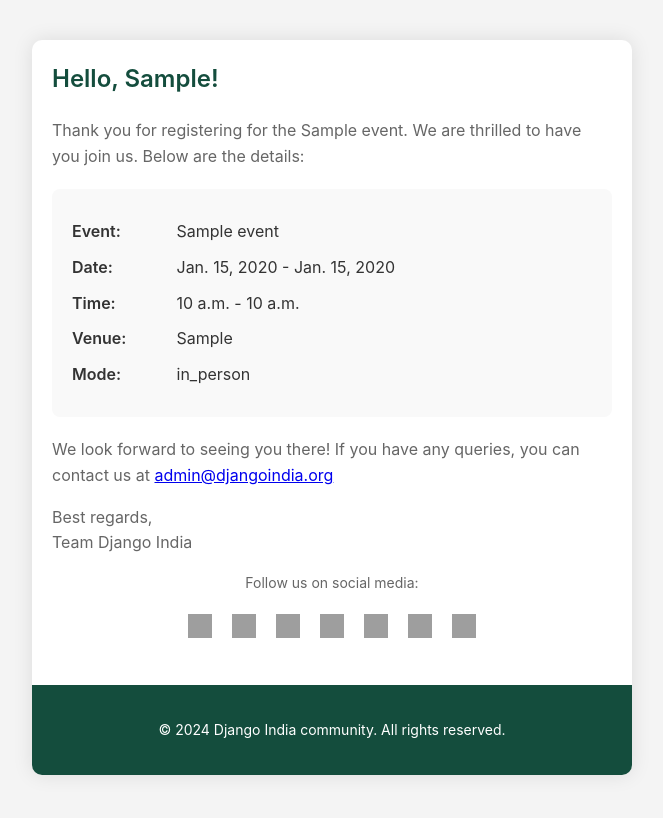
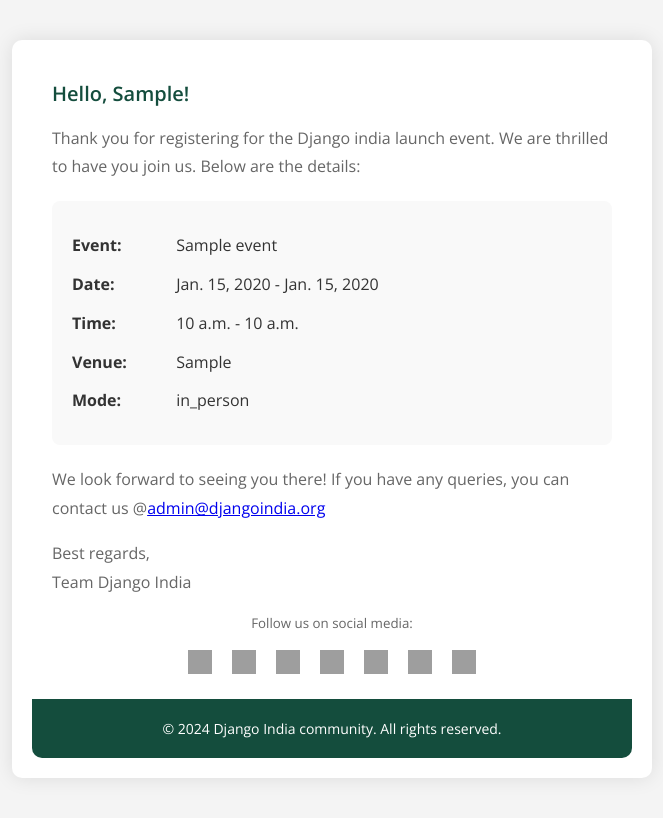
Before and after one commit to djangoindia/djangoindia.org, a Django app: template backend/templates/admin/registration_success.html in a window 1280 px wide. Shown: the whole page, without its empty margins (308-971 px from the left). Before the commit the page ends 775 px from the top, so only its background shows below. Run offline with Django 4.2, Linux system fonts and the light colour scheme; tables that the repository leaves empty hold one stand-in row (values such as "Sample post"); the template is opened without the code that fills it: values that come from a table or form of the project are taken from there, most other values are stand-ins (such as "Sample title", 1, 10 or a date in 2020); parts of the project's set-up code (start-up, migrations or seed data) failed here and were passed over; grey boxes are pictures that could not be loaded.

Commit message:
mail template fix

```diff
--- a/backend/templates/admin/registration_success.html
+++ b/backend/templates/admin/registration_success.html
@@ -4,19 +4,11 @@
     <meta charset="UTF-8">
     <meta name="viewport" content="width=device-width, initial-scale=1.0">
     <title>Registration Confirmation</title>
+    <link rel="stylesheet" href="https://fonts.googleapis.com/css?family=Open+Sans:300,400,600,700&display=swap">
     <style>
-        :root {
-            --primary-color: #144D3D;
-            --background-color: #f4f4f4;
-            --text-color: #333;
-            --light-text-color: #666;
-        }
         body {
-            font-family: -apple-system, BlinkMacSystemFont, 'Segoe UI', Roboto, Oxygen-Sans, Ubuntu, Cantarell, 'Helvetica Neue', sans-serif;
-            background-color: var(--background-color);
-            margin: 0;
-            padding: 0;
-            line-height: 1.6;
+            font-family: 'Open Sans', sans-serif;
+            background-color: #f4f4f4;
         }
         .container {
             max-width: 600px;
@@ -24,19 +16,20 @@
             background-color: #fff;
             border-radius: 10px;
             box-shadow: 0 0 20px rgba(0, 0, 0, 0.1);
+            padding: 20px;
         }
         .content {
             padding: 20px;
         }
-        h2 {
-            color: var(--primary-color);
+        .content h2 {
+            color: #144D3D;
             margin-top: 0;
-            font-size: 24px;
+            font-size: 20px;
             font-weight: 600;
         }
-        p {
-            color: var(--light-text-color);
-            margin-bottom: 1em;
+        .content p {
+            line-height: 1.8;
+            color: #666;
         }
         .details {
             margin: 20px 0;
@@ -46,42 +39,44 @@
         }
         .details p {
             margin: 10px 0;
-            color: var(--text-color);
+            color: #333;
         }
-        .details strong {
+        .details p strong {
             display: inline-block;
             width: 100px;
-            font-weight: 600;
         }
         .footer {
-            background-color: var(--primary-color);
+            background-color: #144D3D;
             text-align: center;
             padding: 20px;
-
+            color: #fff;
             font-size: 14px;
             border-bottom-left-radius: 10px;
             border-bottom-right-radius: 10px;
         }
-        .footer > p {
-            color: #fff;
+        .footer p {
+            margin: 0;
         }
         .social-links {
             list-style: none;
             padding: 0;
-            margin: 20px 0;
+            margin: 0;
             display: flex;
             justify-content: center;
         }
         .social-links li {
             margin: 0 10px;
         }
-        .social-links img {
-            width: 24px;
-            height: 24px;
+        .social-links a {
+            color: #144D3D;
+            transition: color 0.2s ease;
         }
-        .bottom-section {
-            text-align: center;
-            font-size: 14px;
+        .social-links a:hover {
+            color: #333;
+        }
+        .bottom-section p{
+           text-align: center;
+           font-size: smaller;
         }
     </style>
 </head>
@@ -89,7 +84,7 @@
     <div class="container">
         <div class="content">
             <h2>Hello, {{ first_name }}!</h2>
-            <p>Thank you for registering for the {{event.name}}. We are thrilled to have you join us. Below are the details:</p>
+            <p>Thank you for registering for the Django india launch event. We are thrilled to have you join us. Below are the details:</p>
             <div class="details">
                 <p><strong>Event:</strong> {{ event.name }}</p>
                 {% if event.end_date %}
@@ -104,18 +99,18 @@
                 {% endif %}
                 <p><strong>Mode:</strong> {{ event.event_mode }}</p>
             </div>
-            <p>We look forward to seeing you there! If you have any queries, you can contact us at <a href="mailto:admin@djangoindia.org">admin@djangoindia.org</a></p>
-            <p>Best regards,<br>Team Django India</p>
+            <p>We look forward to seeing you there! If you have any queries, you can contact us @<a href="mailto:admin@djangoindia.org" target="_blank">admin@djangoindia.org</a></p>
+            <p>Best regards,<br/>Team Django India</p>
             <div class="bottom-section">
                 <p>Follow us on social media:</p>
                 <ul class="social-links">
-                    <li><a href="https://www.twitter.com/djangoindiaa" target="_blank" rel="noopener noreferrer"><img src="https://img.icons8.com/material/24/twitterx--v1.png" alt="Twitter"></a></li>
-                    <li><a href="https://www.instagram.com/djangoindia/" target="_blank" rel="noopener noreferrer"><img src="https://img.icons8.com/material/24/instagram-new--v1.png" alt="Instagram"></a></li>
-                    <li><a href="https://www.youtube.com/@djangoindiaa" target="_blank" rel="noopener noreferrer"><img src="https://img.icons8.com/material/24/youtube-play--v1.png" alt="YouTube"></a></li>
-                    <li><a href="https://discord.gg/YrmYTTBspe" target="_blank" rel="noopener noreferrer"><img src="https://img.icons8.com/material/24/discord-logo--v1.png" alt="Discord"></a></li>
-                    <li><a href="https://github.com/djangoindia" target="_blank" rel="noopener noreferrer"><img src="https://img.icons8.com/material/24/github.png" alt="GitHub"></a></li>
-                    <li><a href="https://www.reddit.com/r/djangoindia/" target="_blank" rel="noopener noreferrer"><img src="https://img.icons8.com/material/24/reddit.png" alt="Reddit"></a></li>
-                    <li><a href="https://www.linkedin.com/company/django-india/" target="_blank" rel="noopener noreferrer"><img src="https://img.icons8.com/material/24/linkedin--v1.png" alt="LinkedIn"></a></li>
+                    <li><a href="https://www.twitter.com/djangoindiaa" target="_blank"><img width="24" height="24" src="https://img.icons8.com/material/24/twitterx--v1.png" alt="twitterx--v1"/></a></li>
+                    <li><a href="https://www.instagram.com/djangoindia/" target="_blank"><img width="24" height="24" src="https://img.icons8.com/material/24/instagram-new--v1.png" alt="instagram-new--v1"/></a></li>
+                    <li><a href="https://www.youtube.com/@djangoindiaa" target="_blank"><img width="24" height="24" src="https://img.icons8.com/material/24/youtube-play--v1.png" alt="youtube-play--v1"/></a></li>
+                    <li><a href="https://discord.gg/YrmYTTBspe" target="_blank"><img width="24" height="24" src="https://img.icons8.com/material/24/discord-logo--v1.png" alt="discord-logo--v1"/></a></li>
+                    <li><a href="https://github.com/djangoindia" target="_blank"><img width="24" height="24" src="https://img.icons8.com/material/24/github.png" alt="github"/></a></li>
+                    <li><a href="https://www.reddit.com/r/djangoindia/" target="_blank"><img width="24" height="24" src="https://img.icons8.com/material/24/reddit.png" alt="reddit"/></a></li>
+                    <li><a href="https://www.linkedin.com/company/django-india/" target="_blank"><img width="24" height="24" src="https://img.icons8.com/material/24/linkedin--v1.png" alt="linkedin--v1"/></a></li>
                 </ul>
             </div>
         </div>
```
